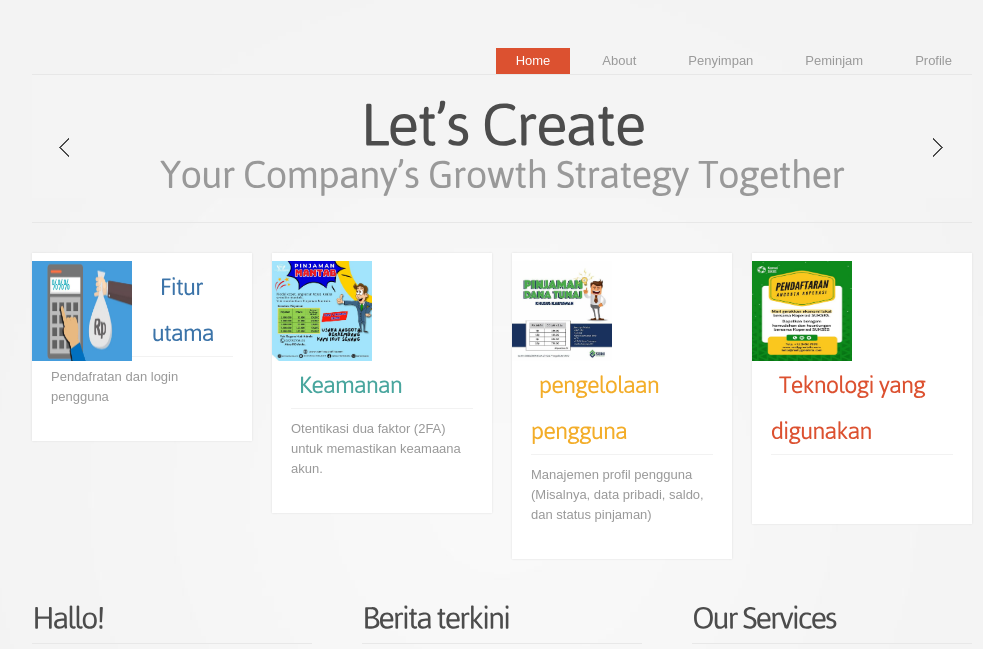
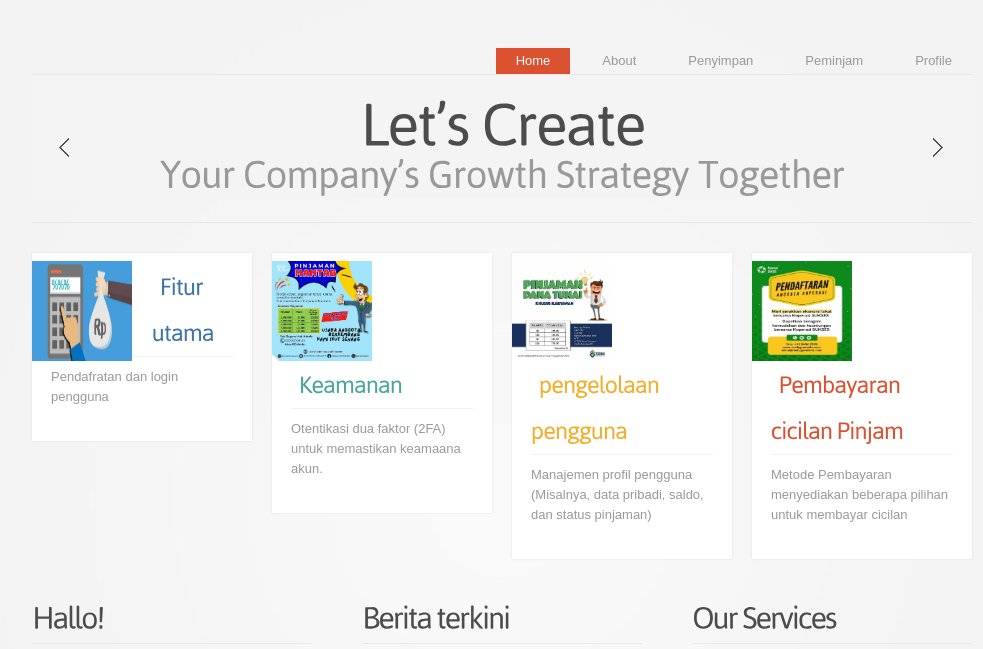
Before and after one commit to rarapriliadinanti/lyraaaaaaaaaa, a plain HTML site: page guidecom/index.html in a window 1280 px wide. Shown: the part 108-757 px from the top of the page, without its empty margins (138-1121 px from the left). Drawn offline with Linux system fonts and the light colour scheme; a script that the page names is missing.

Commit message:
udah di ganti bg

```diff
--- a/guidecom/index.html
+++ b/guidecom/index.html
@@ -80,7 +80,7 @@ $('#banners')
       <article class="grid_3">
         <div class="box">
           <figure class="img-indent"><img src="images/png 3.jpg" alt="" style="width: 100px; height: 100px;"></figure>
-          <div class="padding"> <strong class="title-3 color-4">Teknologi yang digunakan</strong> <a class="link" href="#"></a> </div>
+          <div class="padding"> <strong class="title-3 color-4">Pembayaran cicilan Pinjam</strong> <a class="link" href="#">Metode Pembayaran menyediakan beberapa pilihan untuk membayar cicilan</a> </div>
         </div>
       </article>
       <div class="clear"></div>
```
